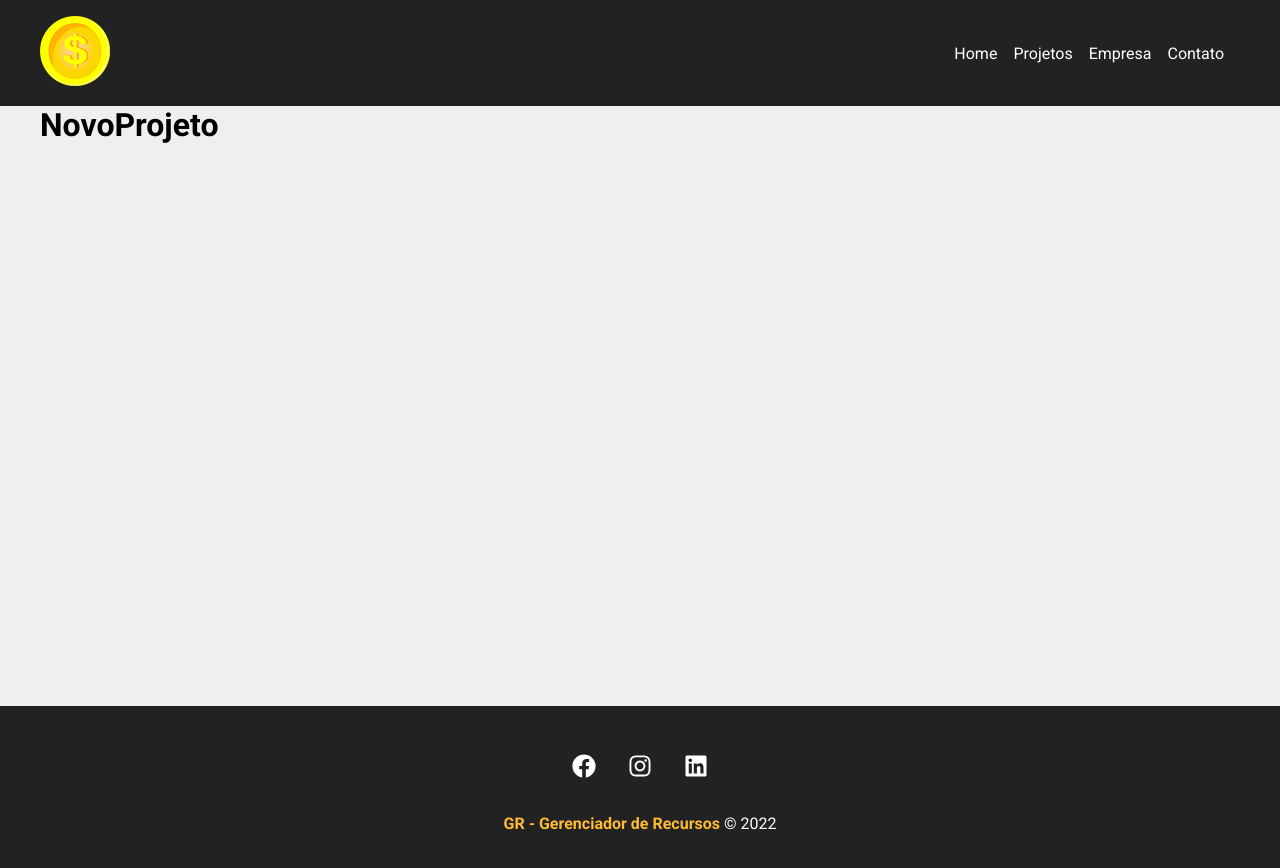
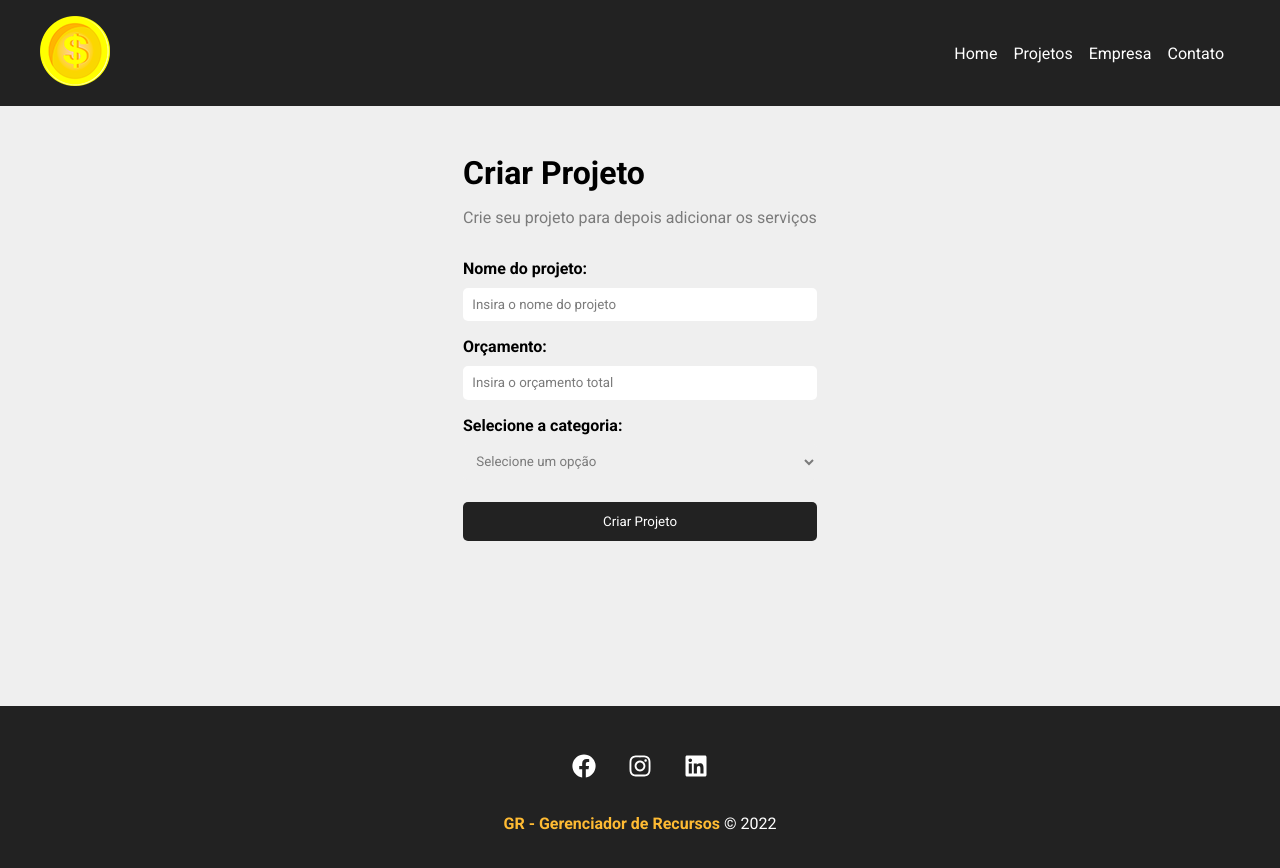
Before and after one commit to AntonioCarlos13/gr-react, a React (Create React App) app: page /novoProjeto in a window 1280 px wide. Shown: the top 868 px of the page. Built offline with nearby package versions, Linux system fonts and the light colour scheme.

Commit message:
COMPONENTIZAÇÃO DOS FORMS

```diff
--- /dev/null
+++ b/src/components/form/Input.js
@@ -0,0 +1,18 @@
+import styles from './Input.module.css'
+
+function Input({type, text, name, placeholder, handleOnChange, value}){
+    return(
+        <div className={styles.form_control}>
+            <label htmlFor={name}>{text}:</label>
+            <input
+                type={type}
+                name={name}
+                id={name}
+                placeholder={placeholder}
+                onChange={handleOnChange}
+                value={value}/>
+        </div>
+    )
+}
+
+export default Input
--- /dev/null
+++ b/src/components/form/Input.module.css
@@ -0,0 +1,20 @@
+.form_control{
+    display: flex;
+    flex-direction: column;
+    margin-bottom: 1em;
+}
+
+.form_control label{
+    margin-bottom: .6em;
+    font-weight: bold;
+}
+
+.form_control input{
+    padding: .7em;
+    border-radius: 5px;
+    border: none;
+}
+
+.form_control input::placeholder{
+    color: #7b7b7b;
+}
--- /dev/null
+++ b/src/components/form/Select.js
@@ -0,0 +1,15 @@
+import styles from './Select.module.css'
+
+function Select({ text, name, options, handleOnChange, value }) {
+    return (
+        <div className={styles.form_control}>
+            <label htmlFor={name}>{text}:</label>
+
+            <select name={name} id={name}>
+                <option>Selecione um opção</option>
+            </select>
+        </div>
+    )
+}
+
+export default Select
--- /dev/null
+++ b/src/components/form/Select.module.css
@@ -0,0 +1,17 @@
+.form_control{
+    display: flex;
+    flex-direction: column;
+    margin-bottom: 1em;
+}
+
+.form_control label{
+    margin-bottom: .6em;
+    font-weight: bold;
+}
+
+.form_control select{
+    padding: .7em;
+    border-radius: 5px;
+    border: none;
+    color: #7b7b7b;
+}
--- /dev/null
+++ b/src/components/form/SubmitButton.js
@@ -0,0 +1,11 @@
+import styles from './SubmitButton.module.css'
+
+function SubmitButton({ text }) {
+    return (
+        <div>
+            <button className={styles.btn}>{text}</button>
+        </div>
+    )
+}
+
+export default SubmitButton
--- /dev/null
+++ b/src/components/form/SubmitButton.module.css
@@ -0,0 +1,16 @@
+.btn{
+    margin-top: .5em;
+    background-color: #222;
+    color: #fff;
+    padding: .9em 1.5em;
+    text-decoration: none;
+    transition: .5s ease;
+    cursor: pointer;
+    border: none;
+    border-radius: 5px;
+    width: 100%;
+}
+
+.btn:hover{
+    color: #ffbb33;
+}
--- a/src/components/layout/Container.module.css
+++ b/src/components/layout/Container.module.css
@@ -1,9 +1,10 @@
 .container{
-    width: 1200px;
     display: flex;
     justify-content: space-between;
     margin: 0 auto;
     flex-wrap: wrap;
+    width: 100%;
+    max-width: 1200px;
 }
 
 .min-height{
--- a/src/components/pages/NovoProjeto.js
+++ b/src/components/pages/NovoProjeto.js
@@ -1,6 +1,13 @@
+import ProjectForm from "../project/ProjectForm"
+import styles from "./NovoProjeto.module.css"
+
 function NovoProjeto(){
     return(
-        <h1>NovoProjeto</h1>
+        <div className={styles.newproject_container}>
+            <h1>Criar Projeto</h1>
+            <p>Crie seu projeto para depois adicionar os serviços</p>
+            <ProjectForm btnText="Criar Projeto" />
+        </div>
     )
 }
 
--- /dev/null
+++ b/src/components/pages/NovoProjeto.module.css
@@ -0,0 +1,13 @@
+.newproject_container{
+    width: 450px;
+    margin: 0 auto;
+    padding: 3em;
+}
+
+.newproject_container h1{
+    margin-bottom: .5em;
+}
+
+.newproject_container p{
+    color: #7b7b7b;
+}
--- /dev/null
+++ b/src/components/project/ProjectForm.js
@@ -0,0 +1,31 @@
+import Input from "../form/Input"
+import Select from "../form/Select"
+import SubmitButton from "../form/SubmitButton"
+import styles from "./ProjectForm.module.css"
+
+function ProjectForm({ btnText }) {
+    return (
+        <form className={styles.form}>
+            <Input
+                type="text"
+                text="Nome do projeto"
+                name="name"
+                placeholder="Insira o nome do projeto" />
+
+            <Input
+                type="number"
+                text="Orçamento"
+                name="budget"
+                placeholder="Insira o orçamento total" />
+
+            <Select
+                name="category_id"
+                text="Selecione a categoria" />
+
+
+            <SubmitButton text={btnText} />
+        </form>
+    )
+}
+
+export default ProjectForm
--- /dev/null
+++ b/src/components/project/ProjectForm.module.css
@@ -0,0 +1,4 @@
+.form{
+    width: 100%;
+    margin: 2em 0;
+}
```
